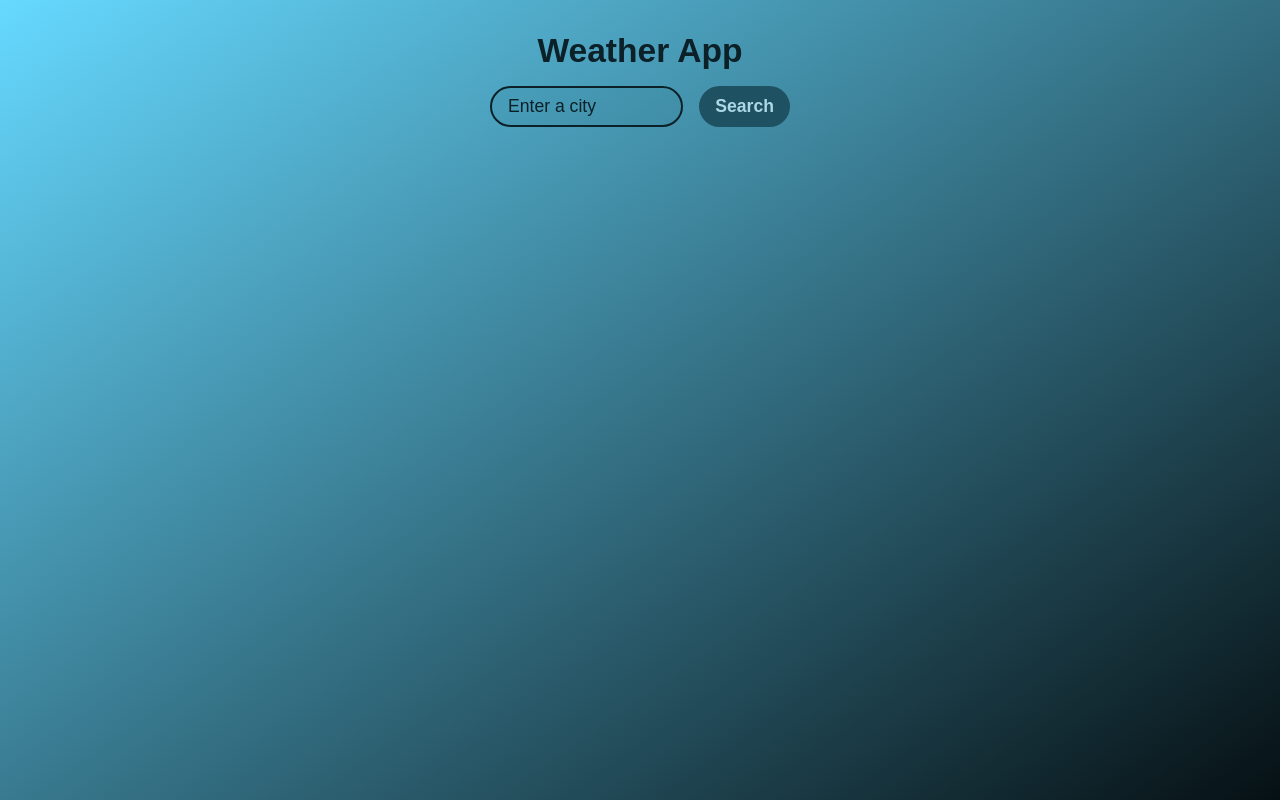
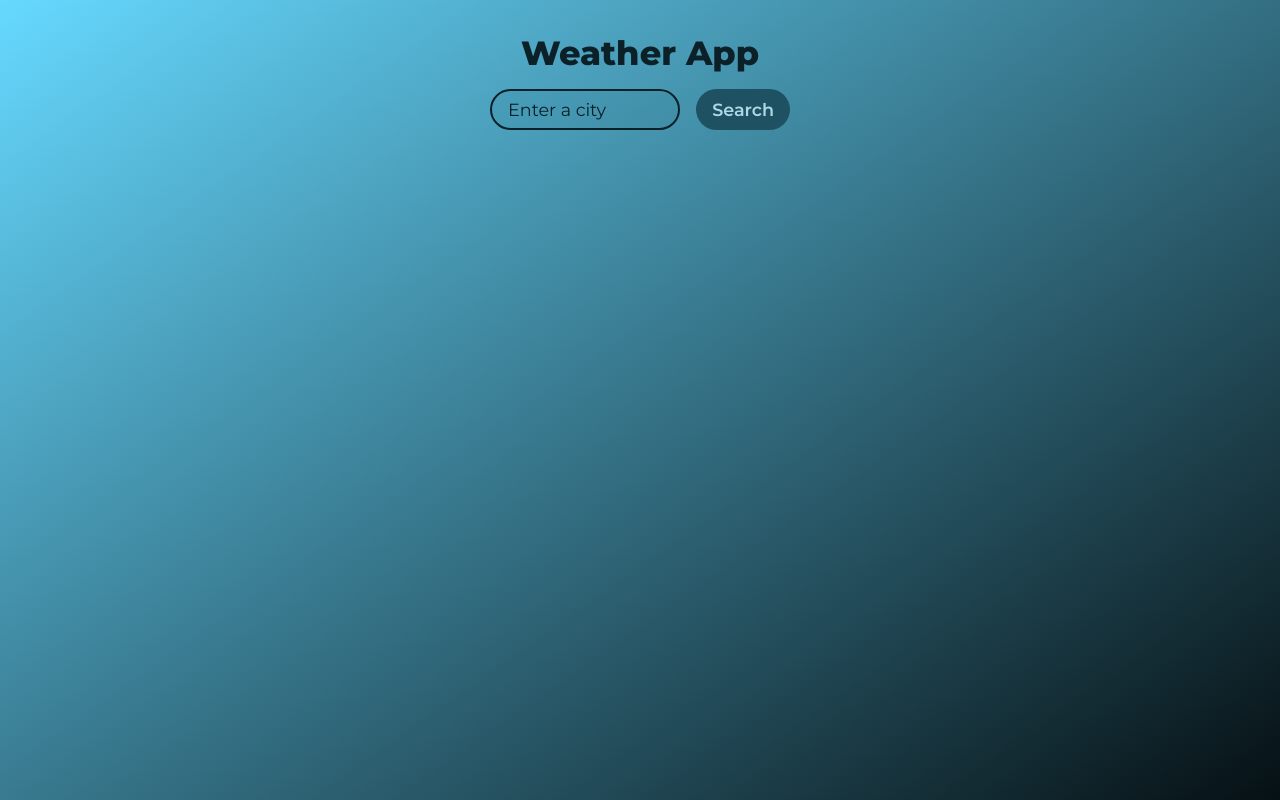
Before and after one commit to hoiregeno/weather-app, a React (Vite) app: page / in a window 1280 px wide. Built offline with nearby package versions, Linux system fonts and the light colour scheme; no server answers.

Commit message:
style (index.css): update font family for the app

```diff
--- a/src/index.css
+++ b/src/index.css
@@ -1,3 +1,4 @@
+@import url('https://fonts.googleapis.com/css2?family=Montserrat:ital,wght@0,100..900;1,100..900&display=swap');
 @import './styles/variables.css';
 
 *,
@@ -9,7 +10,7 @@
 }
 
 body{
-  font-family: Arial, Helvetica, sans-serif;
+  font-family: 'Montserrat', Arial, sans-serif;
   background-image: linear-gradient(145deg, hsl(195, 100%, 70%), hsl(195, 53%, 5%));
   background-repeat: no-repeat;
   min-height: 100vh;
```
